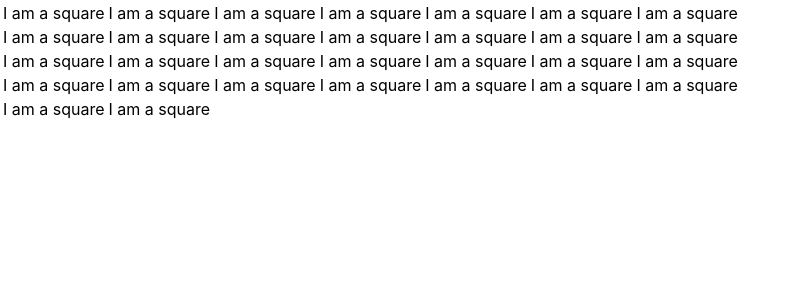
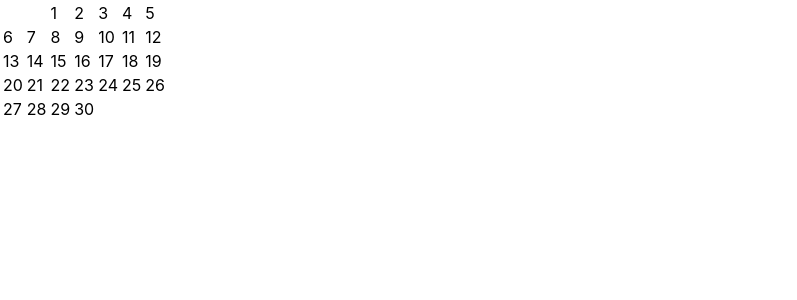
Before and after one commit to jmcc999/DigitalTAFrontEnd, a React (Create React App) app in the folder app/: page / in a window 1280 px wide. Shown: the top 300 px of the page, without its empty margins (0-797 px from the left). Built offline with nearby package versions, Linux system fonts and the light colour scheme.

Commit message:
calendar displays day number

```diff
--- a/app/src/Month.js
+++ b/app/src/Month.js
@@ -10,7 +10,7 @@ class Month extends React.Component {
         super(props);
 
         this.state = {
-            startDay : 1, //whatever the starting day of the month is (1 for sunday)
+            startDay : 3, //whatever the starting day of the month is (1 for sunday)
             length : 30 //Number of days in the month
         }
     }
@@ -28,33 +28,36 @@ class Month extends React.Component {
         let monthRow5 = [];
 
         // //loop over the number of days in the month starting at the first day of the month
-        for (let i = this.state.startDay; i <= this.state.length + this.state.startDay - 1; i++) {
+        for (let i = 1; i <= this.state.length + this.state.startDay - 1; i++) {
 
             //Only 7 days go into a week
+            if (i < this.state.startDay) {
+                monthRow1.push("")
+            }
 
             //If it is the first time through the while loop
-            if (i < 8) {
-                monthRow1.push(<Square key = {i}/>)
+            if (i < 8 && i >= this.state.startDay) {
+                monthRow1.push(<Square day = {i + 1 - this.state.startDay}/>)
             }
 
             //If it is the second time through the while loop
             if (i < 15 && i > 7) {
-                monthRow2.push(<Square key = {i}/>)
+                monthRow2.push(<Square day = {i + 1 - this.state.startDay}/>)
             }
 
             //If it is the third time through the while loop
             if (i > 14 && i < 22) {
-                monthRow3.push(<Square key = {i}/>)
+                monthRow3.push(<Square day = {i + 1 - this.state.startDay}/>)
             }
 
             //If it is the fourth time through the while loop
             if (i > 21 && i < 29) {
-                monthRow4.push(<Square  key = {i}/>)
+                monthRow4.push(<Square  day = {i + 1 - this.state.startDay}/>)
             }
 
             //If it is the fifth time through the while loop
             if (i > 28) {
-                monthRow5.push(<Square key = {i}/>)
+                monthRow5.push(<Square day = {i + 1 - this.state.startDay}/>)
             }
         }
 
--- a/app/src/Square.js
+++ b/app/src/Square.js
@@ -1,29 +1,15 @@
 import React from 'react';
 import './index.css';
 
-
 //Make the square component
 class Square extends React.Component {
-
-    constructor(props) {
-        super(props);
-
-
-        this.state = {
-            day : 1, //The first day of every month
-        }
-    }
-
-
 
     //render the square
     render() {
 
         return (
             <div>
-                <div>
-                   I am a square
-                </div>
+                {this.props.day}
             </div>
         );
     }
```
